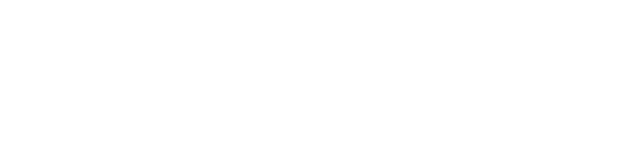
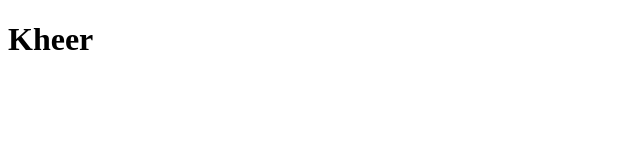
Before and after one commit to chowdharysnclynk/snc-recipes, a plain HTML site: page recipes/kheer.html in a window 1280 px wide. Shown: the whole page, without its empty margins (0-640 px from the left). Drawn offline with Linux system fonts and the light colour scheme.

Commit message:
Put <h1> page title

```diff
--- a/recipes/kheer.html
+++ b/recipes/kheer.html
@@ -6,5 +6,7 @@
     <meta name="viewport" content="width=device-width, initial-scale=1.0" />
     <title>Kheer</title>
   </head>
-  <body></body>
+  <body>
+    <h1>Kheer</h1>
+  </body>
 </html>
```
